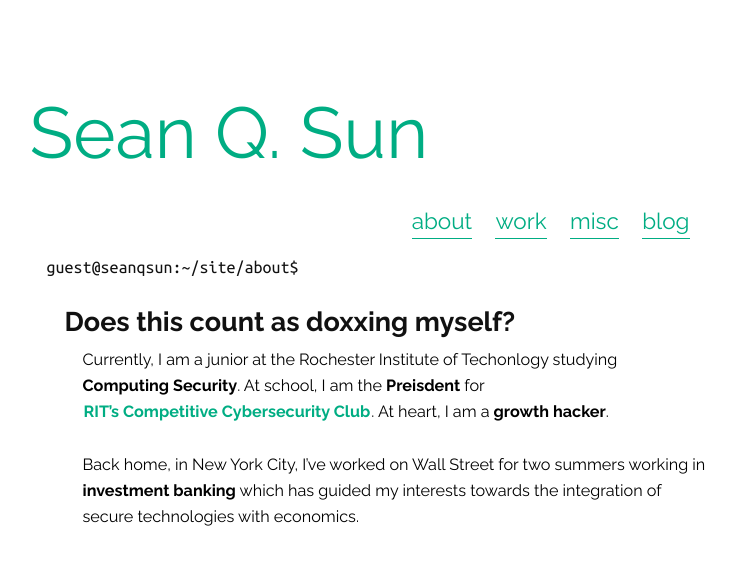
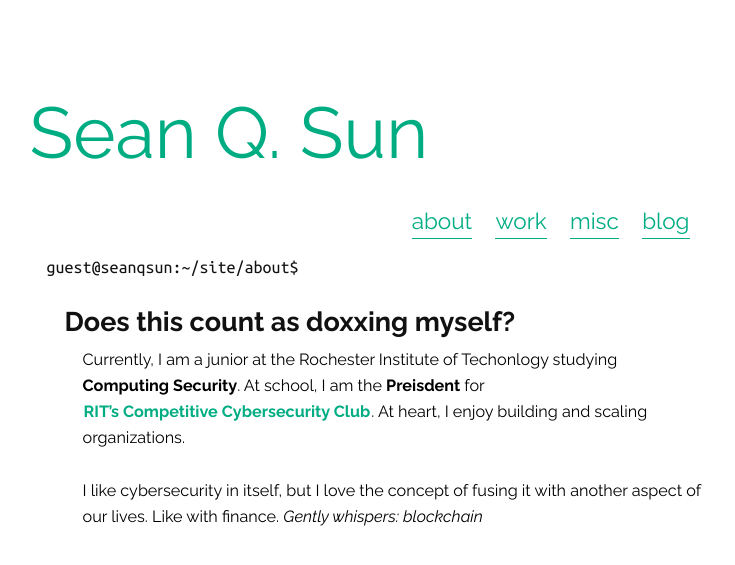
Before and after one commit to Sean-Q-Sun/Sean-Q-Sun.github.io, a Jekyll site: the page built from about.md, in a window 1280 px wide. Shown: the top 565 px of the page, without its empty margins (245-980 px from the left). Built offline with Jekyll 4.4.1, drawn with Linux system fonts in a browser that asks for light colours.

Commit message:
Updated about page

```diff
--- a/about.md
+++ b/about.md
@@ -8,7 +8,6 @@ permalink: /about
 
 ## Does this count as doxxing myself?
 
-Currently, I am a junior at the Rochester Institute of Techonlogy studying **Computing Security**. At school, I am the **Preisdent** for <a class="link1" href="https://rc3.club">**RIT's Competitive Cybersecurity Club**</a>. At heart, I am a **growth hacker**.
+Currently, I am a junior at the Rochester Institute of Techonlogy studying **Computing Security**. At school, I am the **Preisdent** for <a class="link1" href="https://rc3.club">**RIT's Competitive Cybersecurity Club**</a>. At heart, I enjoy building and scaling organizations.
 
-Back home, in New York City, I've worked on Wall Street for two summers working in **investment banking** which has guided my
-interests towards the integration of secure technologies with economics.
+I like cybersecurity in itself, but I love the concept of fusing it with another aspect of our lives. Like with finance. *Gently whispers: blockchain*
```
